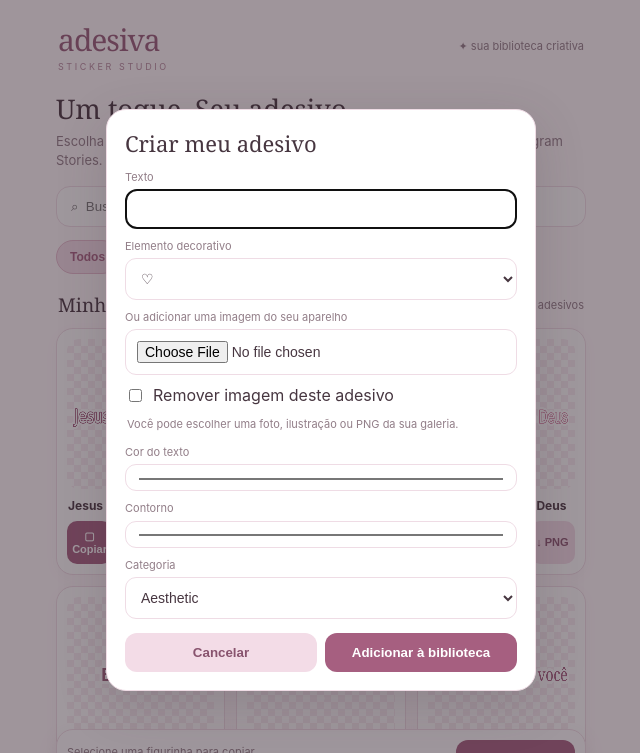
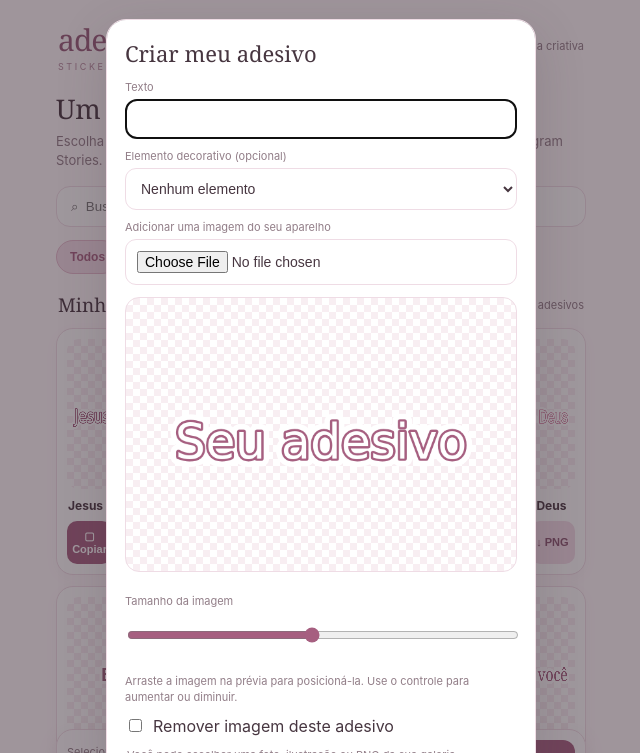
Before and after one commit to suzypereira2013-a11y/Adesiva.app, a plain HTML site: page index.html in a window 1280 px wide. Both pictures are taken after a click on the button "＋ Criar adesivo". Shown: the top 753 px of the page, without its empty margins (319-959 px from the left). Drawn offline with Linux system fonts and the light colour scheme.

Commit message:
Melhora editor livre e biblioteca persistente

```diff
--- a/index.html
+++ b/index.html
@@ -31,7 +31,7 @@
     dialog{border:1px solid var(--line);border-radius:20px;padding:18px;width:min(92vw,430px);color:var(--ink);box-shadow:0 15px 50px #47364030}dialog::backdrop{background:#33232d77}
     dialog h2{font:22px Georgia,serif;margin:0 0 12px}.field{display:block;margin:10px 0}.field span{display:block;font-size:11px;color:var(--muted);margin-bottom:5px}.field input,.field select{width:100%;padding:11px;border:1px solid var(--line);border-radius:11px;background:white;color:var(--ink);font-size:14px}
     .dialogbuttons{display:flex;gap:8px;margin-top:14px}.dialogbuttons button{flex:1;border:0;border-radius:12px;padding:12px;font-weight:700;background:var(--pink);color:#88536e}.dialogbuttons .primary{background:var(--rose);color:white}
-    .notice{font-size:11px;line-height:1.45;color:var(--muted);margin:12px 2px}.empty{grid-column:1/-1;padding:25px;text-align:center;color:var(--muted);font-size:13px}
+    .editor-preview{background-color:#fff;background-image:linear-gradient(45deg,#f8eef2 25%,transparent 25%),linear-gradient(-45deg,#f8eef2 25%,transparent 25%),linear-gradient(45deg,transparent 75%,#f8eef2 75%),linear-gradient(-45deg,transparent 75%,#f8eef2 75%);background-size:14px 14px;background-position:0 0,0 7px,7px -7px,-7px 0;border:1px solid var(--line);border-radius:14px;overflow:hidden;touch-action:none;margin:12px 0}.editor-preview canvas{display:block;width:100%;height:auto;touch-action:none}.editor-tools{display:grid;grid-template-columns:1fr;gap:5px}.editor-tools input[type=range]{width:100%;accent-color:var(--rose)}.notice{font-size:11px;line-height:1.45;color:var(--muted);margin:12px 2px}.empty{grid-column:1/-1;padding:25px;text-align:center;color:var(--muted);font-size:13px}
     @media(min-width:520px){.grid{grid-template-columns:repeat(3,minmax(0,1fr))}.art{height:150px}}
   </style>
 </head>
@@ -52,8 +52,10 @@
 <dialog id="editor">
   <h2>Criar meu adesivo</h2>
   <label class="field"><span>Texto</span><input id="newText" maxlength="48" value="Jesus cuida de mim"></label>
-  <label class="field"><span>Elemento decorativo</span><select id="newEmoji"><option>♡</option><option>🌷</option><option>🎀</option><option>✨</option><option>🦋</option><option>☆</option><option>💗</option><option>💉</option><option>🪡</option><option>🫧</option><option>🦵</option></select></label>
-  <label class="field"><span>Ou adicionar uma imagem do seu aparelho</span><input id="imageUpload" type="file" accept="image/*"></label>
+  <label class="field"><span>Elemento decorativo (opcional)</span><select id="newEmoji"><option value="">Nenhum elemento</option><option>♡</option><option>🌷</option><option>🎀</option><option>✨</option><option>🦋</option><option>☆</option><option>💗</option><option>💉</option><option>🪡</option><option>🫧</option><option>🦵</option></select></label>
+  <label class="field"><span>Adicionar uma imagem do seu aparelho</span><input id="imageUpload" type="file" accept="image/*"></label>
+  <div class="editor-preview"><canvas id="editorCanvas" width="600" height="420"></canvas></div>
+  <div class="editor-tools"><label class="field"><span>Tamanho da imagem</span><input id="imageSize" type="range" min="40" max="360" value="190"></label><p class="notice" style="margin:0">Arraste a imagem na prévia para posicioná-la. Use o controle para aumentar ou diminuir.</p></div>
   <label class="field" style="display:flex;align-items:center;gap:8px"><input id="removeImage" type="checkbox" style="width:auto"> Remover imagem deste adesivo</label>
   <p id="imageHint" class="notice">Você pode escolher uma foto, ilustração ou PNG da sua galeria.</p>
   <label class="field"><span>Cor do texto</span><input id="newColor" type="color" value="#ffffff"></label>
@@ -76,9 +78,11 @@ let stickers = [
  {id:11,name:"Feito com carinho",text:"Feito com carinho",emoji:"💌",cat:"Frases",color:"#965a78",outline:"#fff",font:"serif"},
  {id:12,name:"Você consegue",text:"Você consegue!",emoji:"🦋",cat:"Frases",color:"#965a78",outline:"#fff",font:"bold"}
 ];
-try{const saved=JSON.parse(localStorage.getItem("adesiva-stickers-v2")||"[]");if(Array.isArray(saved)){const byId=new Map(saved.map(s=>[s.id,s]));stickers=stickers.map(s=>byId.get(s.id)||s);saved.filter(s=>!stickers.some(x=>x.id===s.id)).forEach(s=>stickers.unshift(s));}}catch(e){}
 let editingId=null,pendingImageData=null;
-function persist(){try{localStorage.setItem("adesiva-stickers-v2",JSON.stringify(stickers));}catch(e){statusEl.textContent="Não foi possível guardar as alterações neste aparelho.";}}
+let db=null;
+function openDB(){return new Promise((resolve,reject)=>{const req=indexedDB.open("AdesivaDB",1);req.onupgradeneeded=()=>req.result.createObjectStore("data");req.onsuccess=()=>resolve(req.result);req.onerror=()=>reject(req.error);});}
+async function persist(){try{if(!db)db=await openDB();await new Promise((resolve,reject)=>{const tx=db.transaction("data","readwrite");tx.objectStore("data").put(stickers,"stickers");tx.oncomplete=resolve;tx.onerror=()=>reject(tx.error);});try{localStorage.setItem("adesiva-stickers-v2",JSON.stringify(stickers));}catch(e){}statusEl.textContent="Biblioteca salva neste aparelho.";}catch(e){try{localStorage.setItem("adesiva-stickers-v2",JSON.stringify(stickers));}catch(err){statusEl.textContent="Não foi possível guardar. O armazenamento do aparelho pode estar cheio.";}}}
+async function loadLibrary(){try{db=await openDB();const saved=await new Promise((resolve,reject)=>{const req=db.transaction("data","readonly").objectStore("data").get("stickers");req.onsuccess=()=>resolve(req.result);req.onerror=()=>reject(req.error);});if(Array.isArray(saved)){stickers=saved;return;}}catch(e){}try{const saved=JSON.parse(localStorage.getItem("adesiva-stickers-v2")||"[]");if(Array.isArray(saved)&&saved.length){const byId=new Map(saved.map(s=>[s.id,s]));stickers=stickers.map(s=>byId.get(s.id)||s);saved.filter(s=>!stickers.some(x=>x.id===s.id)).forEach(s=>stickers.unshift(s));}}catch(e){}}
 let activeCat="Todos";
 const grid=document.getElementById("grid"),statusEl=document.getElementById("status");
 async function drawSticker(canvas,s){
@@ -86,12 +90,12 @@ async function drawSticker(canvas,s){
  const family=s.font==="serif"?"Georgia,serif":s.font==="bold"?"Arial Black,Arial,sans-serif":s.font==="sans"?"Arial,sans-serif":"cursive";
  const text=s.text||"Seu adesivo",fontSize=Math.min(74,Math.max(40,4200/Math.max(text.length,12)));
  ctx.textAlign="center";ctx.textBaseline="middle";
- if(s.imageData){try{const img=await new Promise((resolve,reject)=>{const im=new Image();im.onload=()=>resolve(im);im.onerror=reject;im.src=s.imageData;});const scale=Math.min(230/img.width,190/img.height);const iw=img.width*scale,ih=img.height*scale;ctx.drawImage(img,(w-iw)/2,12+(190-ih)/2,iw,ih);}catch(e){}}else{ctx.font="76px Apple Color Emoji,Segoe UI Emoji";ctx.fillText(s.emoji||"♡",w/2,92);}
+ if(s.imageData){try{const img=await new Promise((resolve,reject)=>{const im=new Image();im.onload=()=>resolve(im);im.onerror=reject;im.src=s.imageData;});const maxW=s.imageW||190,scale=Math.min(maxW/img.width,maxW/img.height);const iw=img.width*scale,ih=img.height*scale;const x=s.imageX??(w-iw)/2,y=s.imageY??12+(190-ih)/2;ctx.drawImage(img,x,y,iw,ih);}catch(e){}}else if(s.emoji){ctx.font="76px Apple Color Emoji,Segoe UI Emoji";ctx.fillText(s.emoji,s.emojiX??w/2,s.emojiY??92);}
  ctx.font=(s.font==="bold"?"bold ":"")+fontSize+"px "+family;
  ctx.lineJoin="round";ctx.lineWidth=24;ctx.strokeStyle="#fff";ctx.strokeText(text,w/2,s.imageData?285:228,540);
  ctx.lineWidth=7;ctx.strokeStyle=s.outline||"#e9a9c2";ctx.strokeText(text,w/2,228,540);
  ctx.fillStyle=s.color||"#965a78";ctx.fillText(text,w/2,s.imageData?285:228,540);
- ctx.font="42px Georgia,serif";ctx.fillStyle=s.outline||"#e9a9c2";ctx.fillText("♡",w/2,330);
+ if(s.heart!==false){ctx.font="42px Georgia,serif";ctx.fillStyle=s.outline||"#e9a9c2";ctx.fillText("",w/2,330);}
 }
 function render(){
  const q=document.getElementById("search").value.toLowerCase();
@@ -138,12 +142,18 @@ async function saveSticker(s){
 document.getElementById("filters").addEventListener("click",e=>{const b=e.target.closest("button[data-cat]");if(!b)return;activeCat=b.dataset.cat;document.querySelectorAll(".filters button").forEach(x=>x.classList.toggle("active",x===b));render();});
 document.getElementById("search").addEventListener("input",render);
 const dlg=document.getElementById("editor");
-function openEditor(s=null){editingId=s?s.id:null;pendingImageData=s?.imageData||null;document.getElementById("imageUpload").value="";document.getElementById("removeImage").checked=false;document.getElementById("imageHint").textContent=pendingImageData?"Imagem já adicionada. Escolha outra para substituir.":"Você pode escolher uma foto, ilustração ou PNG da sua galeria.";document.querySelector("#editor h2").textContent=s?"Editar adesivo":"Criar meu adesivo";document.getElementById("save").textContent=s?"Salvar alterações":"Adicionar à biblioteca";document.getElementById("newText").value=s?s.text:"";document.getElementById("newEmoji").value=s?s.emoji:"♡";document.getElementById("newColor").value=s?s.color:"#ffffff";document.getElementById("newOutline").value=s?s.outline:"#a65f80";document.getElementById("newCategory").value=s?s.cat:"Aesthetic";dlg.showModal();}
+function openEditor(s=null){editingId=s?s.id:null;editingDraft=s?{...s}:{text:"",emoji:"",color:"#ffffff",outline:"#a65f80",font:"script",imageW:190,imageX:205,imageY:12};pendingImageData=s?.imageData||null;document.getElementById("imageUpload").value="";document.getElementById("removeImage").checked=false;document.getElementById("imageHint").textContent=pendingImageData?"Imagem já adicionada. Escolha outra para substituir.":"Você pode escolher uma foto, ilustração ou PNG da sua galeria.";document.querySelector("#editor h2").textContent=s?"Editar adesivo":"Criar meu adesivo";document.getElementById("save").textContent=s?"Salvar alterações":"Adicionar à biblioteca";document.getElementById("newText").value=s?s.text:"";document.getElementById("newEmoji").value=s?(s.emoji||""):"";document.getElementById("newColor").value=s?s.color:"#ffffff";document.getElementById("newOutline").value=s?s.outline:"#a65f80";document.getElementById("newCategory").value=s?s.cat:"Aesthetic";document.getElementById("imageSize").value=s?.imageW||190;drawEditorPreview();dlg.showModal();}
 document.getElementById("create").onclick=()=>openEditor();document.getElementById("cancel").onclick=()=>dlg.close();
-document.getElementById("imageUpload").onchange=async e=>{const file=e.target.files&&e.target.files[0];if(!file)return;if(!file.type.startsWith("image/")){statusEl.textContent="Escolha um arquivo de imagem.";return;}if(file.size>8*1024*1024){statusEl.textContent="A imagem deve ter até 8 MB.";e.target.value="";return;}try{pendingImageData=await new Promise((resolve,reject)=>{const reader=new FileReader();reader.onload=()=>resolve(reader.result);reader.onerror=reject;reader.readAsDataURL(file);});document.getElementById("imageHint").textContent="Imagem selecionada: "+file.name;}catch(err){statusEl.textContent="Não foi possível carregar essa imagem.";}};
-document.getElementById("save").onclick=()=>{const text=document.getElementById("newText").value.trim();if(!text)return;const item={id:editingId??Date.now(),name:text,text,emoji:document.getElementById("newEmoji").value,cat:document.getElementById("newCategory").value,color:document.getElementById("newColor").value,outline:document.getElementById("newOutline").value,font:"script",imageData:document.getElementById("removeImage").checked?null:pendingImageData};if(editingId!==null){stickers=stickers.map(s=>s.id===editingId?{...s,...item}:s);}else{stickers.unshift(item);}persist();activeCat="Todos";document.querySelectorAll(".filters button").forEach(x=>x.classList.toggle("active",x.dataset.cat==="Todos"));document.getElementById("search").value="";render();dlg.close();statusEl.textContent=editingId!==null?"Alterações salvas na biblioteca deste aparelho.":"Seu adesivo foi adicionado à biblioteca deste aparelho.";editingId=null;};
+document.getElementById("imageSize").oninput=e=>{if(editingDraft){editingDraft.imageW=Number(e.target.value);drawEditorPreview();}};
+let editingDraft=null,dragStart=null;
+async function drawEditorPreview(){if(!editingDraft)return;await drawSticker(document.getElementById("editorCanvas"),editingDraft);}
+const editorCanvas=document.getElementById("editorCanvas");editorCanvas.addEventListener("pointerdown",e=>{if(!editingDraft?.imageData)return;const r=editorCanvas.getBoundingClientRect(),x=(e.clientX-r.left)*600/r.width,y=(e.clientY-r.top)*420/r.height;dragStart={x,y,ix:editingDraft.imageX??205,iy:editingDraft.imageY??12};editorCanvas.setPointerCapture(e.pointerId);});
+editorCanvas.addEventListener("pointermove",e=>{if(!dragStart||!editingDraft)return;const r=editorCanvas.getBoundingClientRect();editingDraft.imageX=Math.max(0,Math.min(600,(e.clientX-r.left)*600/r.width-(editingDraft.imageW||190)/2));editingDraft.imageY=Math.max(0,Math.min(420,(e.clientY-r.top)*420/r.height-(editingDraft.imageW||190)/2));drawEditorPreview();});
+editorCanvas.addEventListener("pointerup",()=>{dragStart=null;});editorCanvas.addEventListener("pointercancel",()=>{dragStart=null;});
+document.getElementById("imageUpload").onchange=async e=>{const file=e.target.files&&e.target.files[0];if(!file)return;if(!file.type.startsWith("image/")){statusEl.textContent="Escolha um arquivo de imagem.";return;}if(file.size>8*1024*1024){statusEl.textContent="A imagem deve ter até 8 MB.";e.target.value="";return;}try{pendingImageData=await new Promise((resolve,reject)=>{const reader=new FileReader();reader.onload=()=>resolve(reader.result);reader.onerror=reject;reader.readAsDataURL(file);});document.getElementById("imageHint").textContent="Imagem selecionada: "+file.name;if(editingDraft){editingDraft.imageData=pendingImageData;editingDraft.imageX=205;editingDraft.imageY=12;editingDraft.imageW=Number(document.getElementById("imageSize").value)||190;drawEditorPreview();}}catch(err){statusEl.textContent="Não foi possível carregar essa imagem.";}};
+document.getElementById("save").onclick=()=>{const text=document.getElementById("newText").value.trim();if(!text)return;const item={...editingDraft,id:editingId??Date.now(),name:text,text,emoji:document.getElementById("newEmoji").value,cat:document.getElementById("newCategory").value,color:document.getElementById("newColor").value,outline:document.getElementById("newOutline").value,font:"script",imageData:document.getElementById("removeImage").checked?null:pendingImageData,imageX:document.getElementById("removeImage").checked?undefined:(editingDraft?.imageX??205),imageY:document.getElementById("removeImage").checked?undefined:(editingDraft?.imageY??12),imageW:document.getElementById("removeImage").checked?undefined:(Number(document.getElementById("imageSize").value)||190)};if(editingId!==null){stickers=stickers.map(s=>s.id===editingId?{...s,...item}:s);}else{stickers.unshift(item);}persist();activeCat="Todos";document.querySelectorAll(".filters button").forEach(x=>x.classList.toggle("active",x.dataset.cat==="Todos"));document.getElementById("search").value="";render();dlg.close();statusEl.textContent=editingId!==null?"Alterações salvas na biblioteca deste aparelho.":"Seu adesivo foi adicionado à biblioteca deste aparelho.";editingId=null;editingDraft=null;};
 if("serviceWorker" in navigator && location.protocol.startsWith("http"))window.addEventListener("load",()=>navigator.serviceWorker.register("./sw.js").catch(()=>{}));
-render();
+loadLibrary().then(render).catch(render);
 </script>
 </body>
 </html>
```
